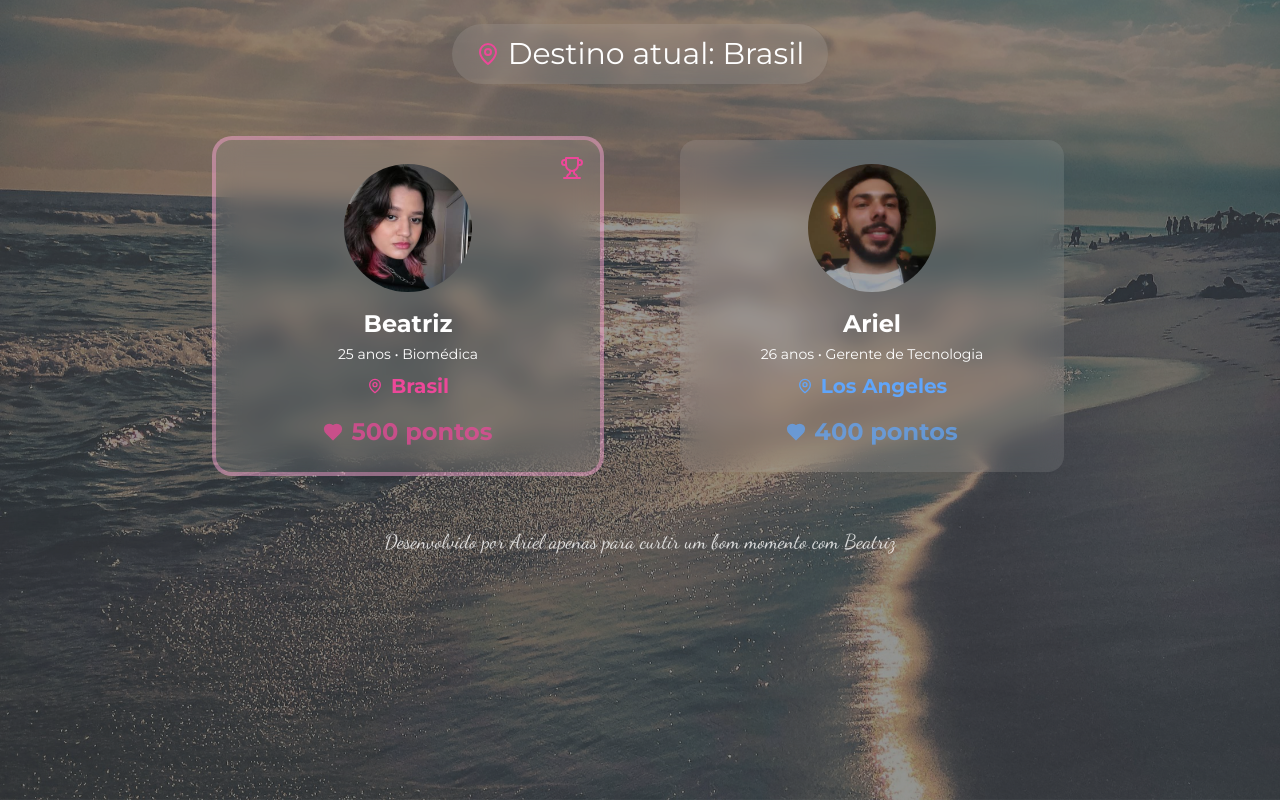
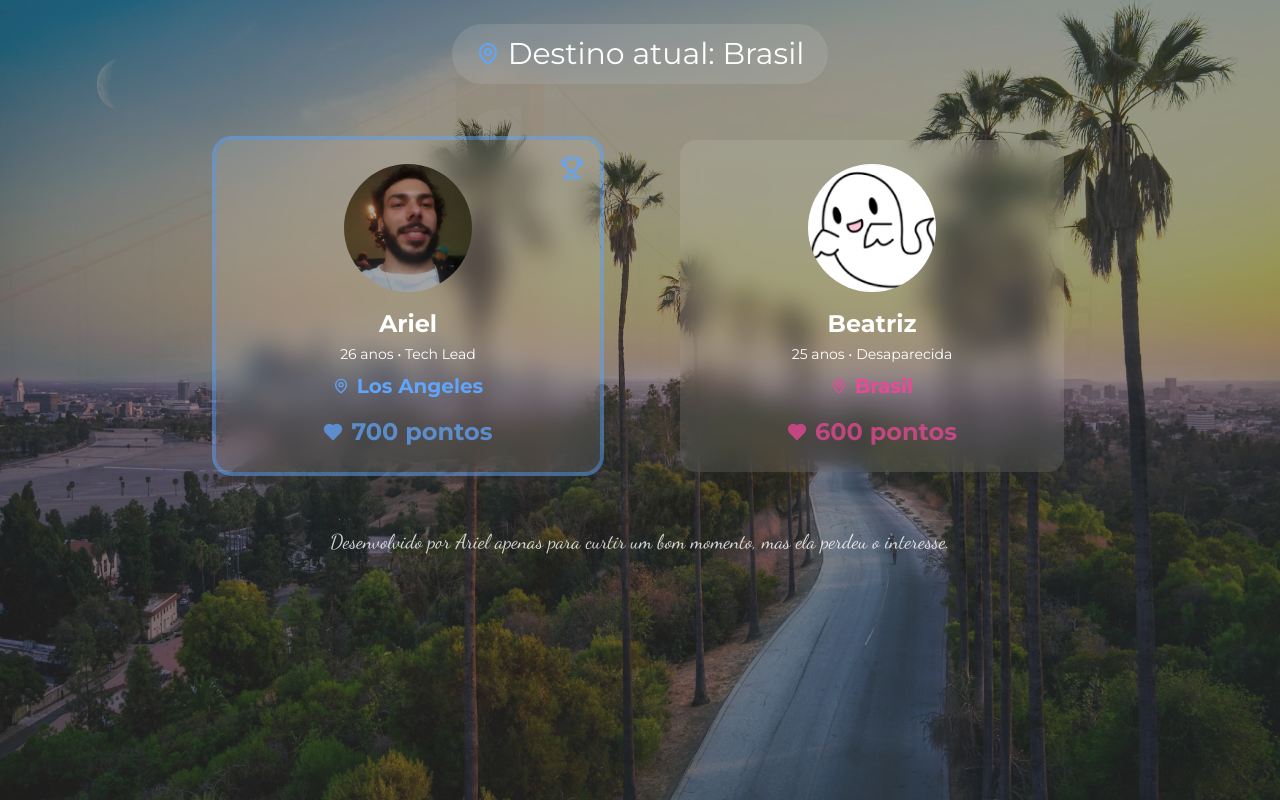
Before and after one commit to GitArika/couple-game, a React (Vite) app: page / in a window 1280 px wide. Built offline with nearby package versions, Linux system fonts and the light colour scheme.

Commit message:
feat: update app state-of-art

```diff
--- a/src/App.tsx
+++ b/src/App.tsx
@@ -3,33 +3,33 @@
 import { BackgroundCarousel } from "./components/BackgroundCarousel";
 import { MapPin } from "lucide-react";
 import Ariel from "./assets/ariel.jpg";
-import Beatriz from "./assets/beatriz.jpg";
+import CuteGhost from "./assets/cute-ghost.png";
 
 // Mock data - replace with API call
 const gameState = {
   players: [
-    {
-      id: "1",
-      name: "Beatriz",
-      age: 25,
-      gender: "female",
-      photo: Beatriz,
-      title: "Biomédica",
-      points: 500,
-      destination: "Brasil",
-    },
     {
       id: "2",
       name: "Ariel",
       age: 26,
       gender: "male",
       photo: Ariel,
-      title: "Gerente de Tecnologia",
-      points: 400,
+      title: "Tech Lead",
+      points: 700,
       destination: "Los Angeles",
     },
+    {
+      id: "1",
+      name: "Beatriz",
+      age: 25,
+      gender: "female",
+      photo: CuteGhost,
+      title: "Desaparecida",
+      points: 600,
+      destination: "Brasil",
+    },
   ],
-  currentDestination: "Brasil",
+  currentDestination: "California",
 };
 
 function App() {
@@ -55,7 +55,7 @@
       {/* Header */}
       <header className="w-full py-6 px-4 text-center relative z-10">
         <div className="inline-flex items-center gap-2 bg-white/10 backdrop-blur-md px-6 py-3 rounded-full">
-          <MapPin className="text-pink-500" />
+          <MapPin className="text-blue-400" />
           <h1 className="font-montserrat text-2xl md:text-3xl text-white">
             Destino atual: Brasil
           </h1>
@@ -78,7 +78,8 @@
       {/* Footer */}
       <footer className="w-full py-4 px-4 text-center relative z-10">
         <p className="font-dancing text-lg md:text-xl text-white/80 inline-block px-6 py-2 rounded-full">
-          Desenvolvido por Ariel apenas para curtir um bom momento com Beatriz
+          Desenvolvido por Ariel apenas para curtir um bom momento, mas ela
+          perdeu o interesse.
         </p>
       </footer>
     </div>
```
Also changed, not shown: src/assets/cute-ghost.png (added).
